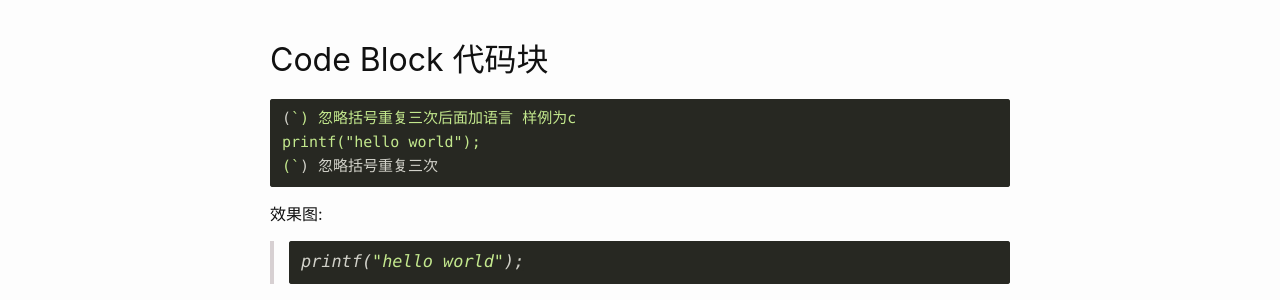
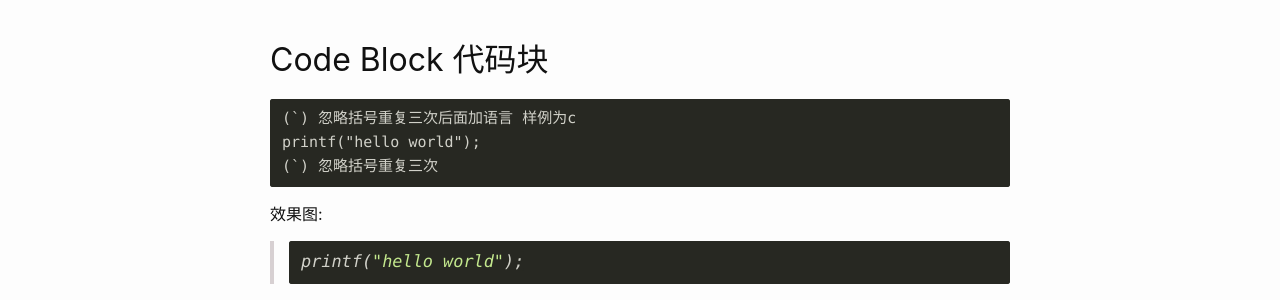
Before and after one commit to ThomasMental/ThomasMental.github.io, a Jekyll site: the page built from _posts/2021-04-19-Markdown.markdown, in a window 1280 px wide and 900 px high, scrolled down 2168 px. Shown: the part 242-542 px from the top of the window. Built offline with Jekyll 4.4.1, drawn with Linux system fonts in a browser that asks for light colours; comment, search, counter and statistics services are not loaded; a style sheet for code colours, icons or effects is not loaded.

Commit message:
Update 2021-04-19-Markdown.markdown

````diff
--- a/_posts/2021-04-19-Markdown.markdown
+++ b/_posts/2021-04-19-Markdown.markdown
@@ -90,7 +90,7 @@ ___
 
 ## Code Block 代码块
 
-```markdown
+```
 (`) 忽略括号重复三次后面加语言 样例为c
 printf("hello world");
 (`) 忽略括号重复三次
````
